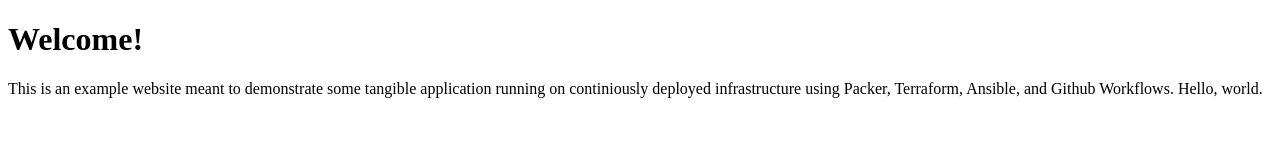
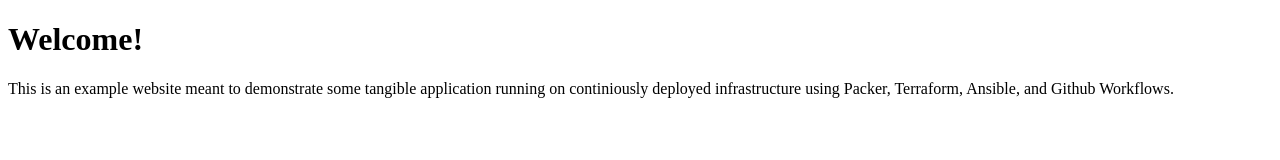
Before and after one commit to Lavender-Bison/example-project, a plain HTML site: page website/src/index.html in a window 1280 px wide. Drawn offline with Linux system fonts and the light colour scheme.

Commit message:
Deploy new website.

```diff
--- a/website/src/index.html
+++ b/website/src/index.html
@@ -13,8 +13,6 @@
     <p>
         This is an example website meant to demonstrate some tangible application running on continiously deployed
         infrastructure using Packer, Terraform, Ansible, and Github Workflows.
-
-        Hello, world.
     </p>
 </body>
 
```
